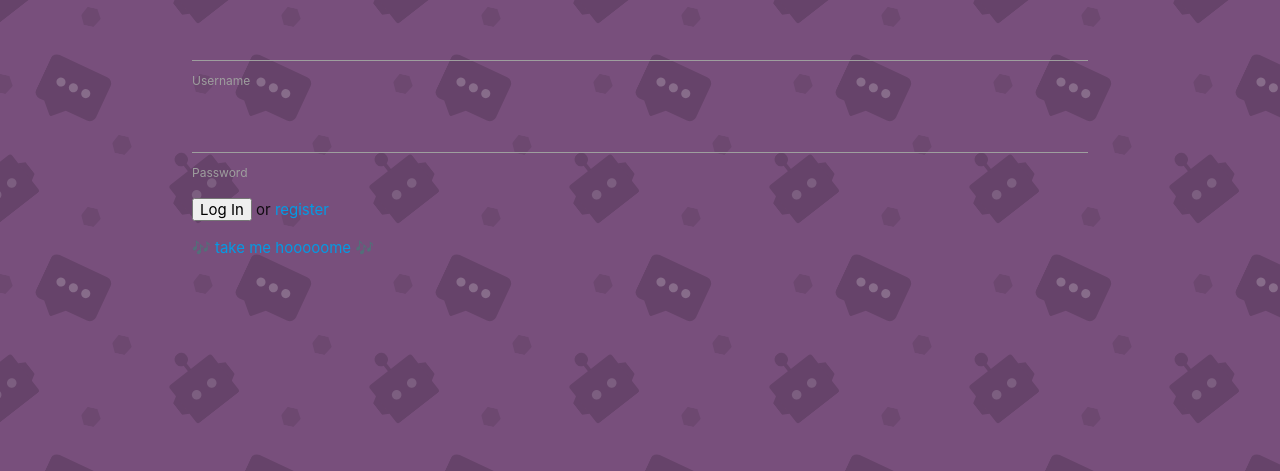
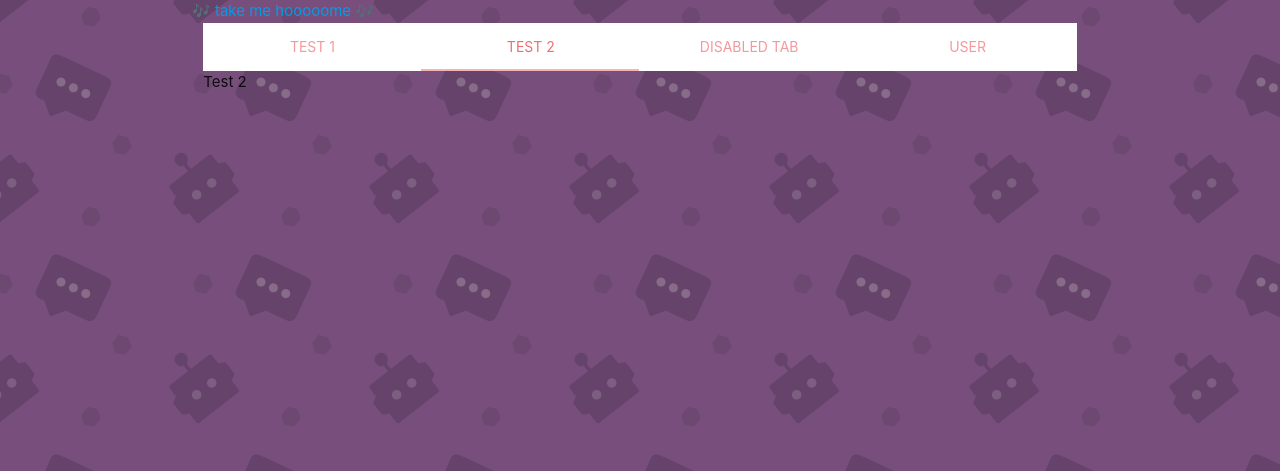
Before and after one commit to Karabonne/bot.garden, a Flask app: page / in a window 1280 px wide. Shown: the top 471 px of the page. Run offline with Flask 2, Linux system fonts and the light colour scheme; data that the repository does not hold is empty; parts of the project's set-up code (start-up, migrations or seed data) failed here and were passed over; some libraries are stand-ins or nearby versions.

Commit message:
further style changes, experiments

```diff
--- a/server.py
+++ b/server.py
@@ -21,12 +21,17 @@ app.jinja_env.undefined = StrictUndefined
 
 # 1. INFO DISPLAY SECTION ---------------------------------
 
-# @app.route('/')
-# def show_index():
-#     """TODO: Main page - shows a stream of bot posts."""
+@app.route('/')
+def show_index():
+    """TODO: Main page - shows a stream of bot posts."""
 
-#     return render_template("homepage.html")
+    return render_template("homepage.html")
 
+@app.route('/user')
+def show_user_tab():
+    """Shows the page used for the user tab."""
+
+    return render_template("user.html")
 
 @app.route('/user/<user_id>')
 def show_user_page(user_id):
@@ -48,7 +53,7 @@ def show_bot_page(bot_id):
                             bot=bot)
 
 
-@app.route('/')
+@app.route('/directory')
 def show_bot_directory():
     """Shows a bot directory."""
 
@@ -207,13 +212,13 @@ def create_post():
 if __name__ == "__main__":
     # We have to set debug=True here, since it has to be True at the
     # point that we invoke the DebugToolbarExtension
-    app.debug = True
+    # app.debug = True
     # make sure templates, etc. are not cached in debug mode
-    app.jinja_env.auto_reload = app.debug
+    # app.jinja_env.auto_reload = app.debug
 
     connect_to_db(app)
 
     # Use the DebugToolbar
-    DebugToolbarExtension(app)
+    # DebugToolbarExtension(app)
 
     app.run(port=5000, host='0.0.0.0')
--- a/templates/base.html
+++ b/templates/base.html
@@ -5,6 +5,10 @@
 <link href="https://fonts.googleapis.com/icon?family=Material+Icons" rel="stylesheet">
 <link rel="stylesheet" href="/static/css/styles.css">
 <link type="text/css" rel="stylesheet" href="/static/css/materialize.css"  media="screen,projection"/>
+<script
+  src="https://code.jquery.com/jquery-3.3.1.min.js"
+  integrity="sha256-FgpCb/KJQlLNfOu91ta32o/NMZxltwRo8QtmkMRdAu8="
+  crossorigin="anonymous"></script>
 
 <head>
   <title>Project Test Page</title>
@@ -16,34 +20,6 @@ i'm truly sorry this is the case, but, you know - internet.</noscript>
 
 <body>
     <div class="container">
-        {% if 'user_id' in session %}
-          <a href="/user/{{ session['user_id'] }}">{{ session['username'] }}</a>
-        	  <form action="/logout" method="GET">
-        	  	<input type="submit" value="Log Out">
-        	  </form>
-              <a href = "/create">Summon a bot!</a>
-          {% else %}
-        	    <form action="/login" method="POST">
-              <p>
-                <div class="mdc-text-field">
-          			     <input type="text" name="username" id="username" required>
-                     <label for="username">Username</label>
-                </div>
-              </p>
-              <p>
-                <div class="mdc-text-field">
-          			     <input type="password" name="password" id="password" required>
-                     <label for="password">Password</label>
-                </div>
-              </p>
-        			<input type="submit" value="Log In">
-                    or <a href="/register">register</a>
-        		</form>
-        {% endif %}
-        </p>
-
-        <a href="/">🎶 take me hooooome 🎶</a>
-
 
       {% with messages = get_flashed_messages() %}
         {% if messages %}
@@ -55,6 +31,8 @@ i'm truly sorry this is the case, but, you know - internet.</noscript>
         {% endif %}
       {% endwith %}
 
+        <a href="/">🎶 take me hooooome 🎶</a>
+
         {% block content %}
         {% endblock %}
 
--- a/templates/directory.html
+++ b/templates/directory.html
@@ -1,10 +1,9 @@
-{% extends 'base.html' %}
-{% block content %}
     {% for bot in bots %}
     <div class="row">
             <div class="card deep-purple lighten-3 z-depth-2 hoverable">
                 <span class="card-title center-align">
-                    <a href="/bot/{{ bot.bot_id }}"><span class="btn-floating grey darken-3"><span class="fas fa-{{ bot.bot_icon }}"></span></a>
+                    <a href="/bot/{{ bot.bot_id }}">
+                      <span class="btn-floating grey darken-3"><span class="fas fa-{{ bot.bot_icon }}"></span></a>
                     {{ bot.bot_name }}
                 </span>
             <blockquote class="hoverable">
@@ -12,5 +11,3 @@
             </blockquote>
             </div>
     </div>
-    {% endfor %}
-{% endblock %}
--- a/templates/homepage.html
+++ b/templates/homepage.html
@@ -1,5 +1,28 @@
 {% extends 'base.html' %}
 {% block content %}
+<script>
+  $(document).ready(function(){
+      $('ul.tabs').tabs({ swipeable : true})
+    });
+</script>
 
+<div class="row">
+  <div class="col s12">
+    <ul class="tabs">
+      <li class="tab col s3"><a href="#test1">Test 1</a></li>
+      <li class="tab col s3"><a class="active" href="#test2">Test 2</a></li>
+      <li class="tab col s3"><a href="#test3">Disabled Tab</a></li>
+      <li class="tab col s3"><a href="#usertab">User</a></li>
+    </ul>
+  </div>
+  <div id="test1" class="col s12"></div>
+  <div id="test2" class="col s12">Test 2</div>
+  <div id="test3" class="col s12">Test 3</div>
+  <div id="test4" class="col s12"></div>
+</div>
 
+<script>
+  $('#test1').load('/directory')
+  $('#usertab').load('/user')
+</script>
 {% endblock %}
```
Also changed, not shown: templates/user.html (+23 -1 lines), 1 other file. Lines whose indentation alone changed are shown as unchanged.
